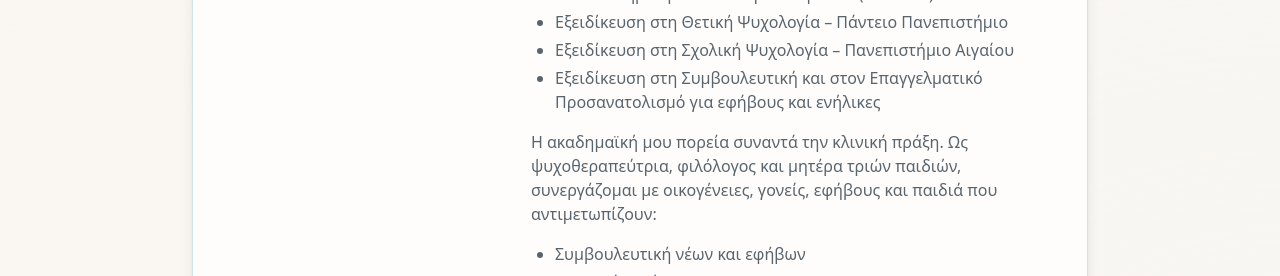
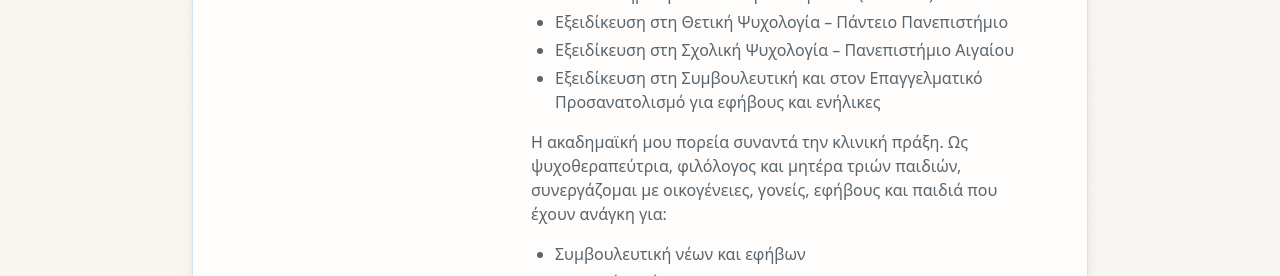
Before and after one commit to sebamatz/oikiosis, a Next.js app: page /about in a window 1280 px wide. Shown: the part 5240-5516 px from the top of the page. Built offline with nearby package versions, Linux system fonts and the light colour scheme.

Commit message:
edit text in /about page

```diff
--- a/app/about/page.tsx
+++ b/app/about/page.tsx
@@ -444,7 +444,7 @@
                       Η ακαδημαϊκή μου πορεία συναντά την κλινική πράξη. Ως
                       ψυχοθεραπεύτρια, φιλόλογος και μητέρα τριών παιδιών,
                       συνεργάζομαι με οικογένειες, γονείς, εφήβους και παιδιά
-                      που αντιμετωπίζουν:
+                      που έχουν ανάγκη για:
                     </p>
                     <ul className="ml-6 list-disc space-y-1 text-muted-foreground">
                       <li>Συμβουλευτική νέων και εφήβων</li>
```
